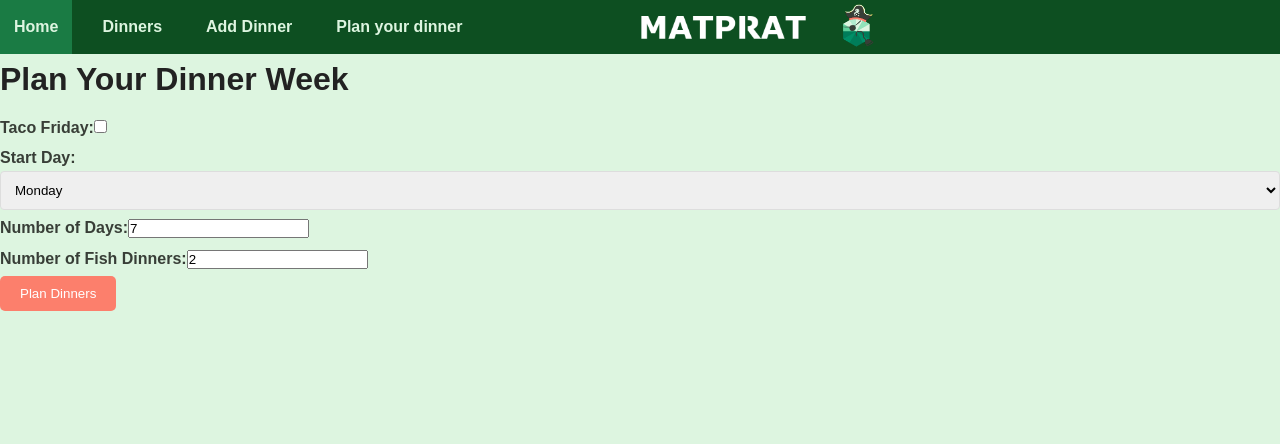
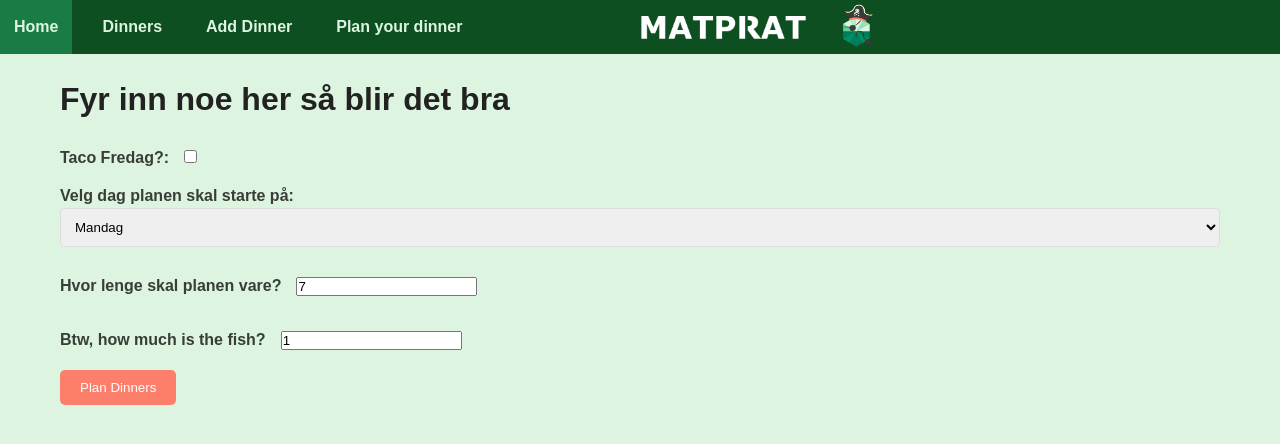
Before and after one commit to smudoperator/matparat, a React (Create React App) app: page /CreateDinnerPlan in a window 1280 px wide. Shown: the top 444 px of the page. Built offline with nearby package versions, Linux system fonts and the light colour scheme.

Commit message:
as usual, too much to bother explaining

```diff
--- a/src/components/DinnerCard.css
+++ b/src/components/DinnerCard.css
@@ -15,7 +15,8 @@
   }
 
   .dinner-card-content {
-    padding: 16px;
+    padding-left: 10px;
+    padding-bottom: 10px;
   }
 
   .dinner-card-title {
--- a/src/pages/CreateDinnerPlan.tsx
+++ b/src/pages/CreateDinnerPlan.tsx
@@ -11,7 +11,7 @@ const CreateDinnerPlanPage: React.FC = () => {
     tacoFriday: false,
     startDay: 1, // Default to Monday
     numberOfDays: 7,
-    numberOfFish: 2
+    numberOfFish: 1
   });
 
   const navigate = useNavigate();
@@ -22,8 +22,10 @@ const CreateDinnerPlanPage: React.FC = () => {
   // Handle form input changes
   const handleChange = (e: React.ChangeEvent<HTMLInputElement | HTMLSelectElement>) => {
     const { name, value, type, checked } = e.target as HTMLInputElement;
-    // If the event target is a checkbox, checked will be available; otherwise, it will be undefined.
-    const newValue = type === 'checkbox' ? (checked as boolean) : (value as unknown as string | number);
+
+    const newValue = type === 'checkbox' ? (checked as boolean)
+                    : name === 'startDay' ? Number(value)
+                    : value;
 
     setFormData({
       ...formData,
@@ -47,33 +49,36 @@ const CreateDinnerPlanPage: React.FC = () => {
   };
 
   return (
-    <div>
-      <h1>Plan Your Dinner Week</h1>
+    <div className="container">
+      <h1>Fyr inn noe her så blir det bra</h1>
       <form onSubmit={handleSubmit}>
         <label>
-          Taco Friday:
-          <input
+          Taco Fredag?:
+          <input className="form-checkbox"
             type="checkbox"
             name="tacoFriday"
             checked={formData.tacoFriday}
             onChange={handleChange}
           />
         </label>
+        <div className="form-group">
         <label>
-          Start Day:
+          Velg dag planen skal starte på:
           <select name="startDay" value={formData.startDay} onChange={handleChange}>
-            <option value={0}>Sunday</option>
-            <option value={1}>Monday</option>
-            <option value={2}>Tuesday</option>
-            <option value={3}>Wednesday</option>
-            <option value={4}>Thursday</option>
-            <option value={5}>Friday</option>
-            <option value={6}>Saturday</option>
+            <option value={0}>Søndag</option>
+            <option value={1}>Mandag</option>
+            <option value={2}>Tirsdag</option>
+            <option value={3}>Onsdag</option>
+            <option value={4}>Torsdag</option>
+            <option value={5}>Fredag</option>
+            <option value={6}>Lørdag</option>
           </select>
         </label>
+        </div>
+
         <label>
-          Number of Days:
-          <input
+          Hvor lenge skal planen vare?
+          <input className="form-input"
             type="number"
             name="numberOfDays"
             value={formData.numberOfDays}
@@ -82,8 +87,8 @@ const CreateDinnerPlanPage: React.FC = () => {
           />
         </label>
         <label>
-          Number of Fish Dinners:
-          <input
+          Btw, how much is the fish?
+          <input className="form-input"
             type="number"
             name="numberOfFish"
             value={formData.numberOfFish}
--- a/src/pages/DinnerPlanPage.tsx
+++ b/src/pages/DinnerPlanPage.tsx
@@ -11,29 +11,41 @@ const dayUtils = EnumUtils.of(DayOfWeek);
     let weekdays: DayOfWeek[] = [];
     let day: DayOfWeek = startDay;
 
+    console.log("StartDayt", startDay);
+    console.log("numberOfDays", numberOfDays);
+
     for (let counter = 0; counter < numberOfDays; counter++) {
         weekdays.push(day);
         day = dayUtils.next(day);
     }
 
+
+
     return weekdays;
   };
 
-  const DinnerPlanPage: React.FC = () => {
+const DinnerPlanPage: React.FC = () => {
     const location = useLocation();
-    const dinnerPlan = location.state as { startDay: DayOfWeek; numberOfDays: number; dinners: Dinner[] };
+    console.log("Location state:", location.state);
+
+    const dinnerPlan = location.state.result as { startDay: DayOfWeek; numberOfDays: number; dinners: Dinner[] };
 
     if (!dinnerPlan) {
         return <div>No dinner plan available.</div>;
     }
 
     const weekdays = createWeekdays(dinnerPlan.startDay, dinnerPlan.numberOfDays);
+    console.log("Testing startDay", dinnerPlan.startDay);
+    console.log("Testing num of days", dinnerPlan.numberOfDays);
+
+    console.log("Weekdays generated:", weekdays);
+    console.log("Dinners from backend:", dinnerPlan.dinners);
 
     return (
-        <div>
-            <h1>Your Dinner Plan</h1>
+        <main className="container">
+            <h1>Dinner Plan</h1>
             {weekdays.map((day, index) => (
-                <div key={day} className="weekday-section">
+                <div key={day} className="dinner-plan-container">
                     <h2>{DayOfWeekLabels[day]}</h2>
                     <div className="dinner-cards">
                         {dinnerPlan.dinners[index] && (
@@ -52,7 +64,7 @@ const dayUtils = EnumUtils.of(DayOfWeek);
                     </div>
                 </div>
             ))}
-        </div>
+        </main>
     );
 };
 
--- a/src/services/DinnerService.tsx
+++ b/src/services/DinnerService.tsx
@@ -71,7 +71,13 @@ const apiService = {
   },
 
   planDinners: async (dinnerPlanRequest: CreateDinnerPlanRequest): Promise<DinnerPlan> => {
-    const response = await axios.post(`${API_BASE_URL}/DinnerPlan/PlanDinners`, { dinnerPlanRequest })
+    const {tacoFriday, startDay, numberOfDays, numberOfFish } = dinnerPlanRequest;
+    const response = await axios.post(`${API_BASE_URL}/DinnerPlan/PlanDinners`, {
+      tacoFriday,
+      startDay,
+      numberOfDays,
+     numberOfFish
+    })
     .catch (function (error) {
       throw error.response ? error.response.data : new Error(`Network error`);
   });
--- a/src/styles/global.css
+++ b/src/styles/global.css
@@ -21,6 +21,18 @@
     max-width: 1200px;
     margin: 0 auto;
     padding: 20px;
+  }
+
+  .form-group {
+    margin-bottom: 15px;
+  }
+
+  .form-input {
+    margin: 15px;
+  }
+
+  .form-checkbox {
+    margin: 15px;
   }
 
   /* Add some basic styling for headings */
--- a/src/types/enums.ts
+++ b/src/types/enums.ts
@@ -67,13 +67,13 @@ export enum DayOfWeek {
 }
 
 export const DayOfWeekLabels: { [key in DayOfWeek]: string } = {
-    [DayOfWeek.Sunday]: 'Sunday',
-    [DayOfWeek.Monday]: 'Monday',
-    [DayOfWeek.Tuesday]: 'Tuesday',
-    [DayOfWeek.Wednesday]: 'Wednesday',
-    [DayOfWeek.Thursday]: 'Thursday',
-    [DayOfWeek.Friday]: 'Friday',
-    [DayOfWeek.Saturday]: 'Saturday',
+    [DayOfWeek.Sunday]: 'Søndag',
+    [DayOfWeek.Monday]: 'Mandag',
+    [DayOfWeek.Tuesday]: 'Tirsdag',
+    [DayOfWeek.Wednesday]: 'Onsdag',
+    [DayOfWeek.Thursday]: 'Torsdag',
+    [DayOfWeek.Friday]: 'Fredag',
+    [DayOfWeek.Saturday]: 'Lørdag',
 }
 
 // Utility function for enum iteration
```
Also changed, not shown: src/components/DinnerCard.tsx (+9 -11 lines), src/pages/DinnerPlanPage.css (added, +51 -0 lines), 1 other file (tests, documents, lock files or other folders).
